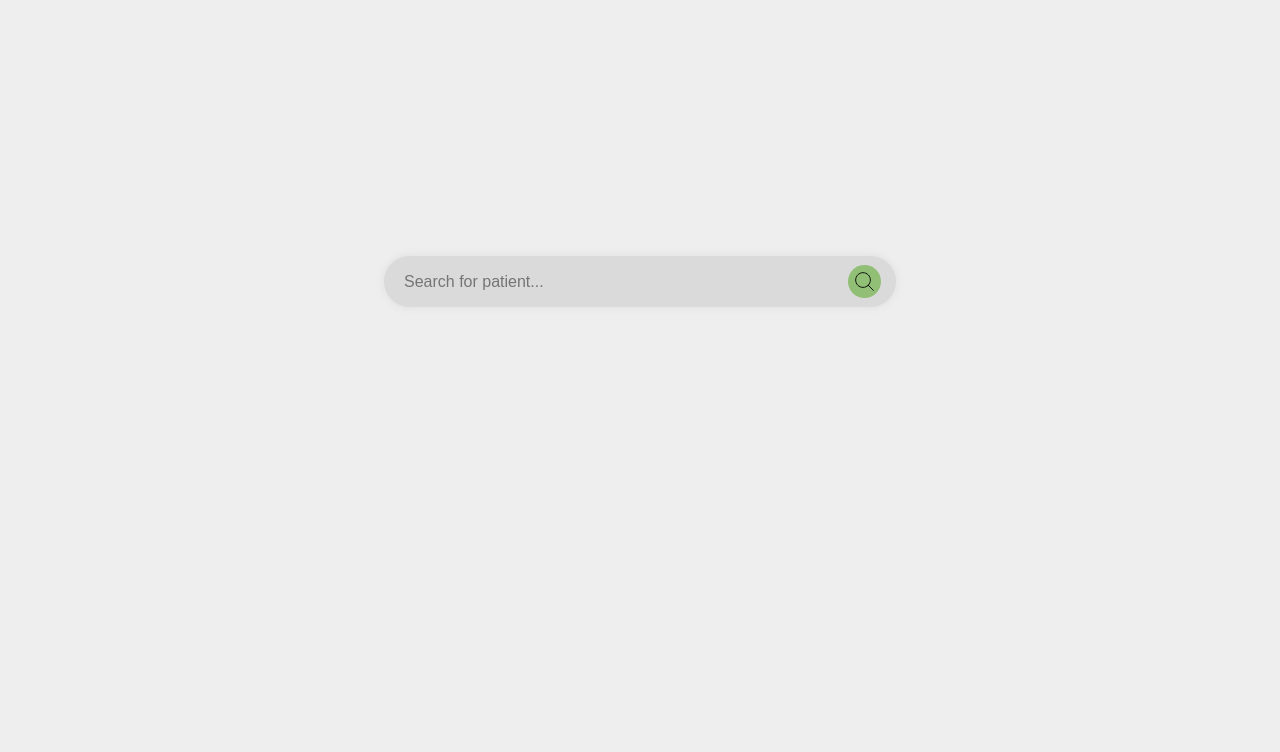
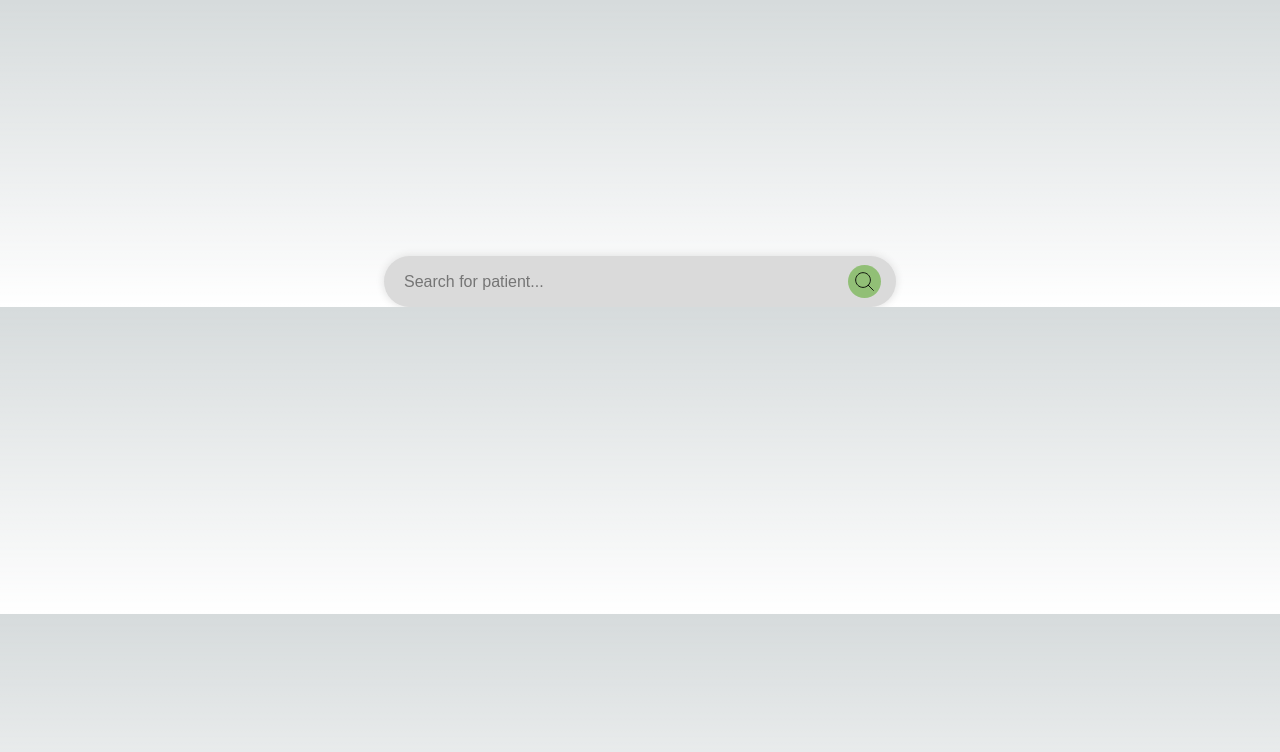
Before and after one commit to PamelaKaram/FE-Patient-Management-Software, a Next.js app: page /doctor in a window 1280 px wide. Shown: the top 752 px of the page. Built offline with nearby package versions, Linux system fonts and the light colour scheme.

Commit message:
changes to search bar

```diff
--- a/src/styles/finalSearchBar.module.css
+++ b/src/styles/finalSearchBar.module.css
@@ -1,10 +1,4 @@
-.App {
-    background-color: #eee;
-    width: 100vw;
-    height: 100vh;
-  }
-
-  .searchBarContainer {
+.searchBarContainer {
     padding-top: 20vw;
     width: 40%;
     margin: auto;
```
Also changed, not shown: src/styles/FinalSearchBar2.module.css (line endings or trailing spaces).
